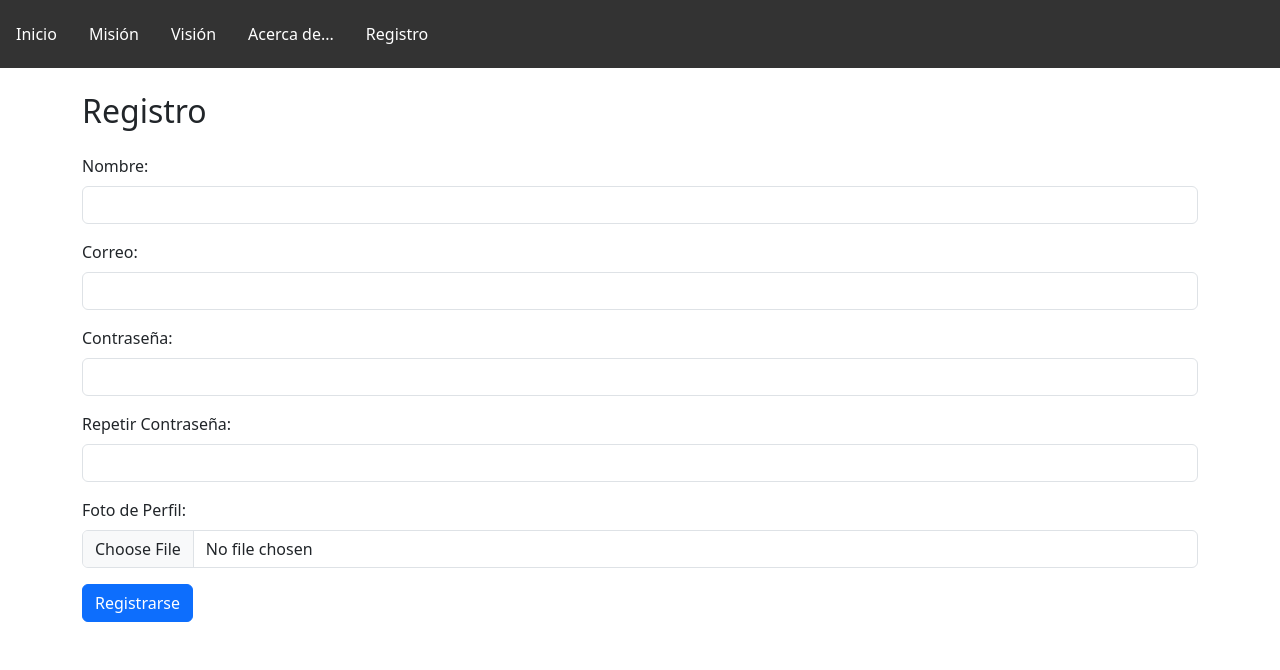
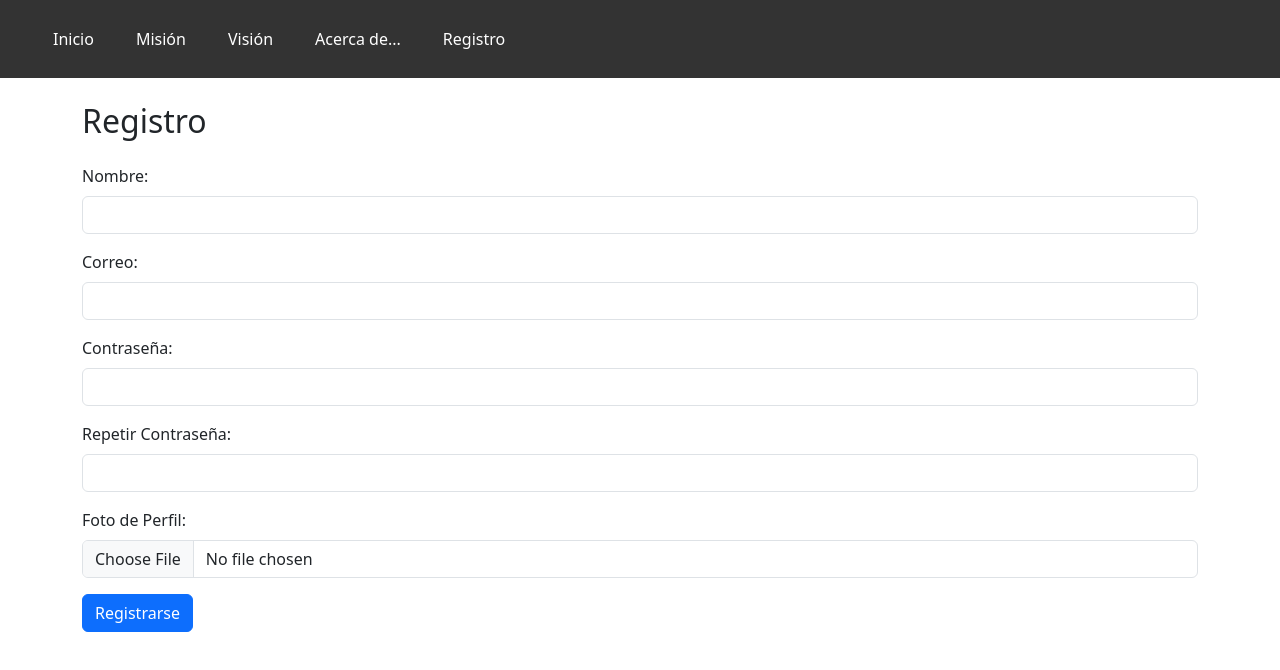
Before and after one commit to JuanRG-20221039/AppClimasReact-Estadia, a React (Create React App) app: page /registro in a window 1280 px wide. Shown: the top 670 px of the page. Built offline with nearby package versions, Linux system fonts and the light colour scheme.

Commit message:
modified:   src/CSS/NavBar.css 	renamed:    src/CSS/Rgistro.css -> src/CSS/Registro.css 	modified:   src/Componentes/Layout.js 	modified:   src/Componentes/NavBar.js 	deleted:    src/Router/Router.js

```diff
--- a/src/CSS/NavBar.css
+++ b/src/CSS/NavBar.css
@@ -1,28 +1,30 @@
+
+/* DESING DE LA BARRA DE NAVEGACION */
 .navbar {
   background-color: #333;
   overflow: hidden;
 }
-
+/* CONTENEDOR DE LOS BOTONES */
 .nav-list {
   list-style-type: none;
   margin: 0;
-  padding: 0;
+  padding: 5;
   display: flex;
   justify-content: space-around;
 }
 
+/*DESGIN DE LOS BOTONES DE LA BARRA DE NAVEGACION*/
 .nav-item {
   display: inline;
 }
-
 .nav-item a {
   display: block;
   color: white;
   text-align: center;
   padding: 14px 16px;
+  margin: 5px;
   text-decoration: none;
 }
-
 .nav-item a:hover {
   background-color: #ddd;
   color: black;
--- a/src/Componentes/Layout.js
+++ b/src/Componentes/Layout.js
@@ -3,16 +3,21 @@ import React from 'react'
 import NavBar from './NavBar'
 import { Routes, Route } from 'react-router-dom';
 
+//importeaciones de los documentos para navegar mediante el router
 import Login from './Login'
 import Mision from './Mision'
 import Vision from './Vision'
 import Acercade from './Acercade';
 import Registro from './Registro';
 
+//funcion para el router
 const Inicio = () => {
   return (
     <div>
+      {/* se importa la barra de navegacion, lo unico que hace es la accion mediante la url */}
       <NavBar/>
+      {/* Este es el router, manda el complemento a la url y llama al documento
+      ya previamente importado para renderizarlo */}
       <Routes>
         <Route path="/" element={<Login/>}></Route>
         <Route path="/mision" element={<Mision/>}></Route>
--- a/src/Componentes/NavBar.js
+++ b/src/Componentes/NavBar.js
@@ -1,6 +1,8 @@
 // NavBar.js
 import React from 'react';
+//desgin del componente
 import '../CSS/NavBar.css';
+//importaciones para la navegacion mediante el router
 import { Outlet } from 'react-router-dom';
 import { Link } from 'react-router-dom';
 
@@ -12,8 +14,8 @@ const NavBar = () => {
           <li className="nav-item"><Link to="/">Inicio</Link></li>
           <li className="nav-item"><Link to="/mision">Misión</Link></li>
           <li className="nav-item"><Link to="/vision">Visión</Link></li>
-          <li className="nav-item"><a href="/acercade">Acerca de...</a></li>
-          <li className="nav-item"><a href="/registro">Registro</a></li>
+          <li className="nav-item"><Link to="/acercade">Acerca de...</Link></li>
+          <li className="nav-item"><Link to="/registro">Registro</Link></li>
         </ul>
       </nav>
       <Outlet/>
```
Also changed, not shown: src/CSS/Registro.css (added), src/CSS/Rgistro.css (deleted), src/Router/Router.js (deleted).
